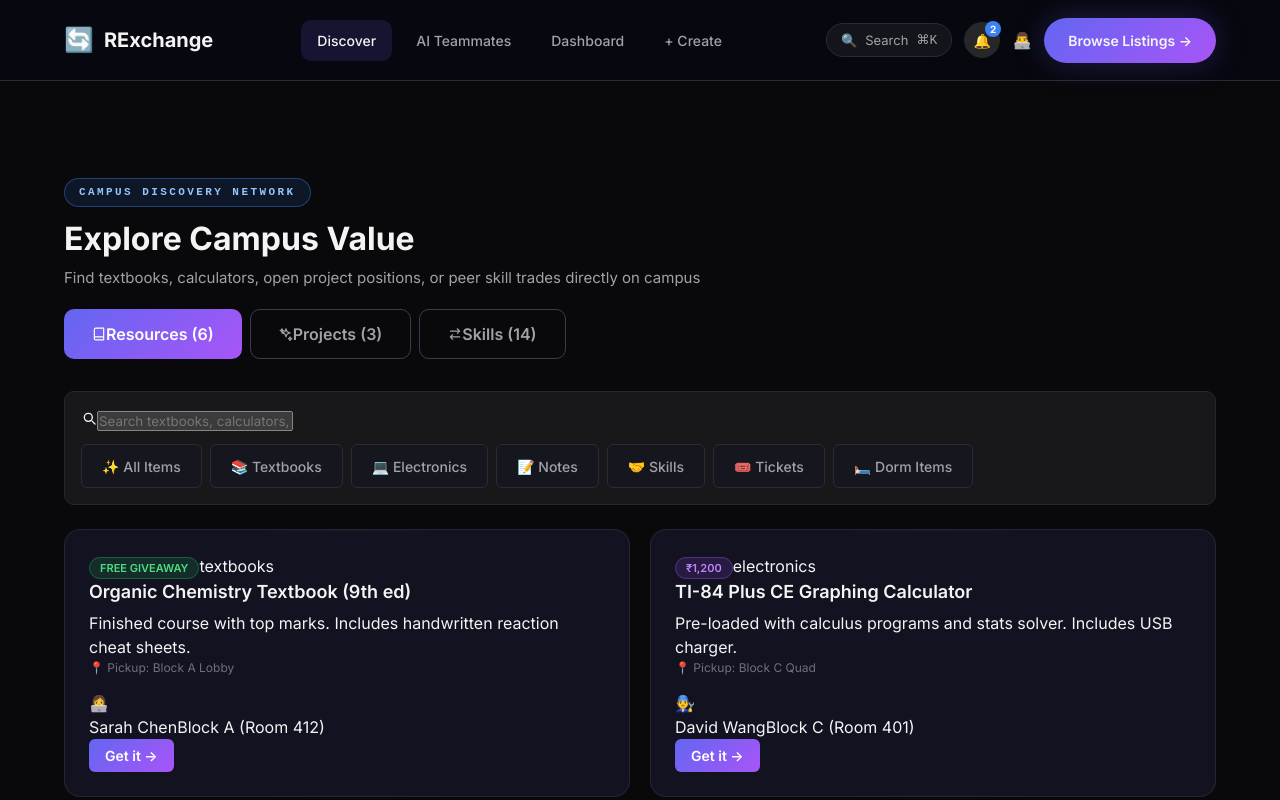
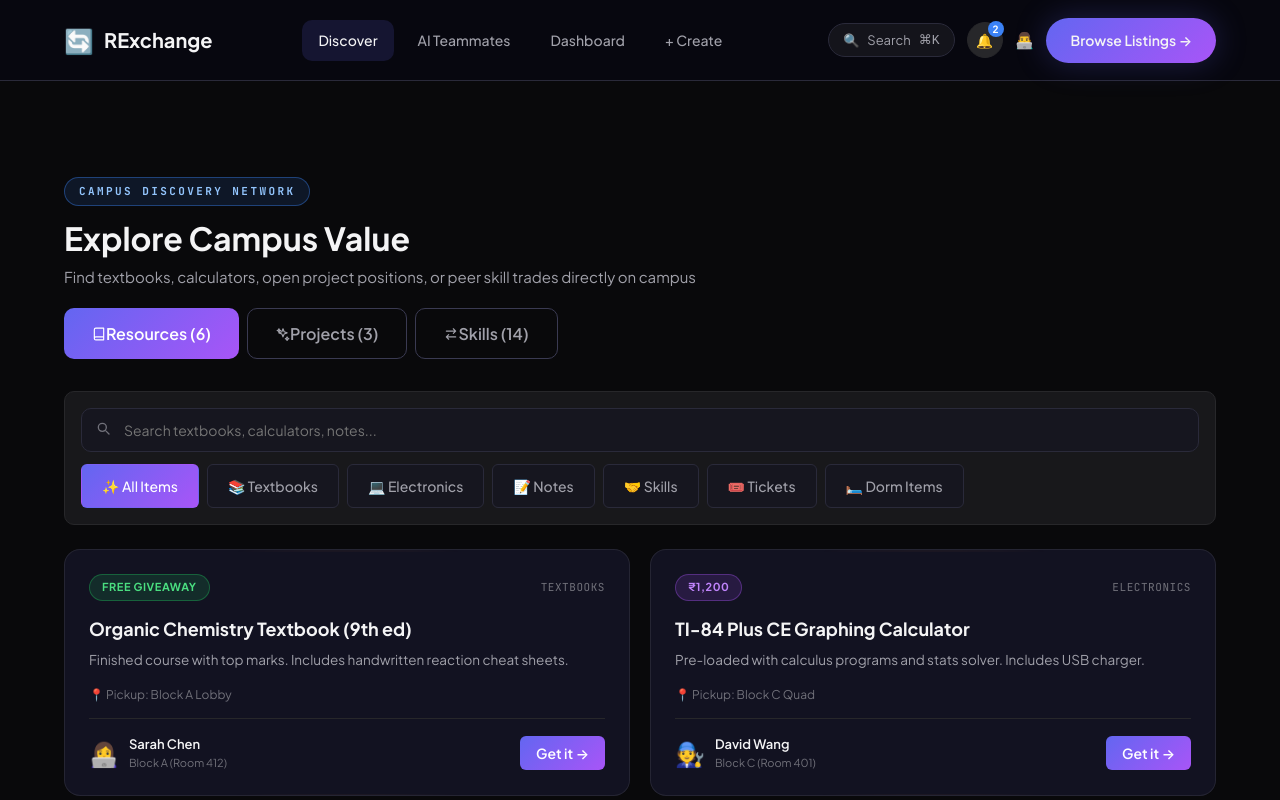
Before and after one commit to thanvish21/rexchange-campus-platform, a React (Vite) app: page /browse in a window 1280 px wide. Shown: the top 800 px of the page. Built offline with nearby package versions, Linux system fonts and the light colour scheme.

Commit message:
docs: add 30-subagent master roast & improvement report

```diff
--- a/index.html
+++ b/index.html
@@ -7,7 +7,7 @@
     <title>RExchange — Student Resource Exchange Platform</title>
     <link rel="preconnect" href="https://fonts.googleapis.com">
     <link rel="preconnect" href="https://fonts.gstatic.com" crossorigin>
-    <link href="https://fonts.googleapis.com/css2?family=Inter:wght@300;400;500;600;700;800&display=swap" rel="stylesheet">
+    <link href="https://fonts.googleapis.com/css2?family=Inter:wght@300;400;500;600;700;800&family=JetBrains+Mono:wght@400;500;600;700&family=Outfit:wght@400;500;600;700;800&family=Plus+Jakarta+Sans:wght@400;500;600;700;800&family=Space+Grotesk:wght@500;600;700&family=Syne:wght@700;800&display=swap" rel="stylesheet">
   </head>
   <body>
     <div id="root"></div>
--- a/src/index.css
+++ b/src/index.css
@@ -43,9 +43,11 @@
   --text-muted: #71717a;
   --text-inverse: #09090b;
 
-  /* Typography */
-  --font-sans: 'Inter', -apple-system, BlinkMacSystemFont, 'Segoe UI', Roboto, sans-serif;
-  --font-mono: 'JetBrains Mono', 'Fira Code', monospace;
+  /* Typography System — Premium 2026 SaaS Font Family Hierarchy */
+  --font-sans: 'Plus Jakarta Sans', 'Inter', -apple-system, BlinkMacSystemFont, sans-serif;
+  --font-display: 'Plus Jakarta Sans', 'Outfit', sans-serif;
+  --font-hero: 'Syne', 'Plus Jakarta Sans', sans-serif;
+  --font-mono: 'JetBrains Mono', 'Space Grotesk', monospace;
 
   /* Spacing Scale (8px Grid) */
   --space-1: 4px;
@@ -175,37 +177,43 @@ select:focus-visible {
 
 /* Typography Utilities */
 .text-heading-xl {
-  font-size: clamp(2.25rem, 5vw, 3.75rem);
-  font-weight: 700;
+  font-family: var(--font-hero);
+  font-size: clamp(2.5rem, 5.5vw, 4.25rem);
+  font-weight: 800;
   letter-spacing: -0.03em;
-  line-height: 1.1;
+  line-height: 1.08;
 }
 
 .text-heading-lg {
-  font-size: clamp(1.5rem, 3vw, 2.25rem);
+  font-family: var(--font-display);
+  font-size: clamp(1.75rem, 3.5vw, 2.5rem);
   font-weight: 700;
-  letter-spacing: -0.02em;
-  line-height: 1.2;
+  letter-spacing: -0.025em;
+  line-height: 1.15;
 }
 
 .text-heading-md {
+  font-family: var(--font-display);
   font-size: 1.25rem;
   font-weight: 600;
-  letter-spacing: -0.01em;
+  letter-spacing: -0.015em;
 }
 
 .text-body {
+  font-family: var(--font-sans);
   font-size: 0.9375rem;
   color: var(--text-secondary);
 }
 
 .text-muted {
+  font-family: var(--font-sans);
   font-size: 0.8125rem;
   color: var(--text-muted);
 }
 
 .mono {
   font-family: var(--font-mono);
+  letter-spacing: 0.05em;
 }
 
 /* Accessibility Reduced Motion */
--- a/src/pages/Browse.jsx
+++ b/src/pages/Browse.jsx
@@ -254,13 +254,14 @@ export default function Browse() {
         <ItemModal
           item={activeItem}
           onClose={() => setActiveItem(null)}
-          onInitiateChat={(seller) => setActiveChat(seller)}
-          onShowPayment={() => setShowPayment(true)}
+          onOpenChat={(seller) => setActiveChat(seller)}
+          onOpenPaywall={() => setShowPayment(true)}
         />
       )}
 
       {activeChat && (
         <ChatModal
+          isOpen={Boolean(activeChat)}
           seller={activeChat}
           onClose={() => setActiveChat(null)}
         />
--- a/src/pages/Projects.css
+++ b/src/pages/Projects.css
@@ -1,4 +1,4 @@
-/* Projects page */
+/* Projects page & Browse feed styling */
 .filters {
   display: flex;
   gap: 8px;
@@ -16,6 +16,7 @@
   border: 1px solid var(--border-primary);
   transition: all var(--transition-fast);
   min-height: 44px;
+  cursor: pointer;
 }
 
 .filter-btn:hover {
@@ -23,13 +24,13 @@
   border-color: var(--border-secondary);
 }
 
-.filter-btn--active {
+.filter-btn.active, .filter-btn--active {
   background: var(--accent-gradient);
   color: #fff;
   border-color: transparent;
 }
 
-.filter-btn--active:hover {
+.filter-btn.active:hover, .filter-btn--active:hover {
   color: #fff;
   border-color: transparent;
 }
@@ -45,6 +46,27 @@
   gap: 20px;
 }
 
+.project-card {
+  padding: 24px !important;
+  display: flex;
+  flex-direction: column;
+}
+
+.project-card-header {
+  display: flex;
+  align-items: center;
+  justify-content: space-between;
+  margin-bottom: 14px;
+}
+
+.project-category {
+  font-family: var(--font-mono);
+  font-size: 11px;
+  color: var(--text-muted);
+  text-transform: uppercase;
+  letter-spacing: 0.05em;
+}
+
 .project-top {
   display: flex;
   align-items: center;
@@ -53,11 +75,12 @@
 }
 
 .badge {
-  padding: 3px 10px;
+  padding: 4px 12px;
   border-radius: var(--radius-full);
   font-size: 11px;
-  font-weight: 600;
-  text-transform: capitalize;
+  font-weight: 700;
+  text-transform: uppercase;
+  letter-spacing: 0.05em;
 }
 
 .badge--giveaway {
@@ -94,27 +117,19 @@
 .diff--intermediate { color: var(--warning); }
 .diff--advanced { color: var(--error); }
 
-.project-size {
-  margin-left: auto;
-  font-size: 12px;
-  color: var(--text-muted);
+.project-title {
+  font-family: var(--font-display);
+  font-size: 18px;
+  font-weight: 700;
+  color: var(--text-primary);
+  margin-bottom: 8px;
 }
 
-.project-title {
-  font-size: 18px;
-  font-weight: 600;
-  margin-bottom: 6px;
-}
-
-.project-desc {
-  font-size: 13px;
+.project-summary, .project-desc {
+  font-size: 13.5px;
   color: var(--text-secondary);
   line-height: 1.55;
-  margin-bottom: 14px;
-  display: -webkit-box;
-  -webkit-line-clamp: 2;
-  -webkit-box-orient: vertical;
-  overflow: hidden;
+  margin-bottom: 16px;
 }
 
 .project-skills {
@@ -124,28 +139,81 @@
   margin-bottom: 18px;
 }
 
-.project-bottom {
+.skill-tag {
+  font-family: var(--font-mono);
+  font-size: 11px;
+  color: var(--accent-text);
+  background: var(--accent-subtle);
+  border: 1px solid var(--border-accent);
+  padding: 3px 8px;
+  border-radius: var(--radius-sm);
+}
+
+.project-footer {
   display: flex;
   align-items: center;
   justify-content: space-between;
   padding-top: 16px;
-  border-top: 1px solid var(--border-primary);
+  border-top: 1px solid var(--border-subtle);
+  margin-top: auto;
 }
 
-.project-meta {
-  font-size: 12px;
-  color: var(--text-muted);
+.creator-info {
   display: flex;
   align-items: center;
-  gap: 6px;
+  gap: 10px;
 }
 
-.project-poster {
-  color: var(--text-secondary);
+.creator-avatar {
+  font-size: 24px;
 }
 
-.project-dot {
+.creator-text {
+  display: flex;
+  flex-direction: column;
+}
+
+.creator-name {
+  font-size: 13px;
+  font-weight: 600;
+  color: var(--text-primary);
+}
+
+.creator-meta {
+  font-size: 11px;
   color: var(--text-muted);
+}
+
+/* Search input container */
+.search-input-wrap {
+  position: relative;
+  display: flex;
+  align-items: center;
+  width: 100%;
+}
+
+.search-icon {
+  position: absolute;
+  left: 14px;
+  color: var(--text-muted);
+  pointer-events: none;
+}
+
+.search-input {
+  width: 100%;
+  padding: 12px 14px 12px 42px;
+  background: var(--bg-card);
+  border: 1px solid var(--border-primary);
+  border-radius: var(--radius-md);
+  color: var(--text-primary);
+  font-size: 14px;
+  transition: all var(--transition-fast);
+}
+
+.search-input:focus {
+  border-color: var(--accent-indigo);
+  box-shadow: 0 0 0 3px rgba(99, 102, 241, 0.15);
+  outline: none;
 }
 
 @media (max-width: 800px) {
@@ -153,13 +221,3 @@
     grid-template-columns: 1fr;
   }
 }
-
-.price {
-  font-size: 16px;
-  font-weight: 700;
-  color: var(--text-primary);
-}
-
-.price--free {
-  color: var(--success);
-}
```
Also changed, not shown: 2 other files (tests, documents, lock files or other folders).
